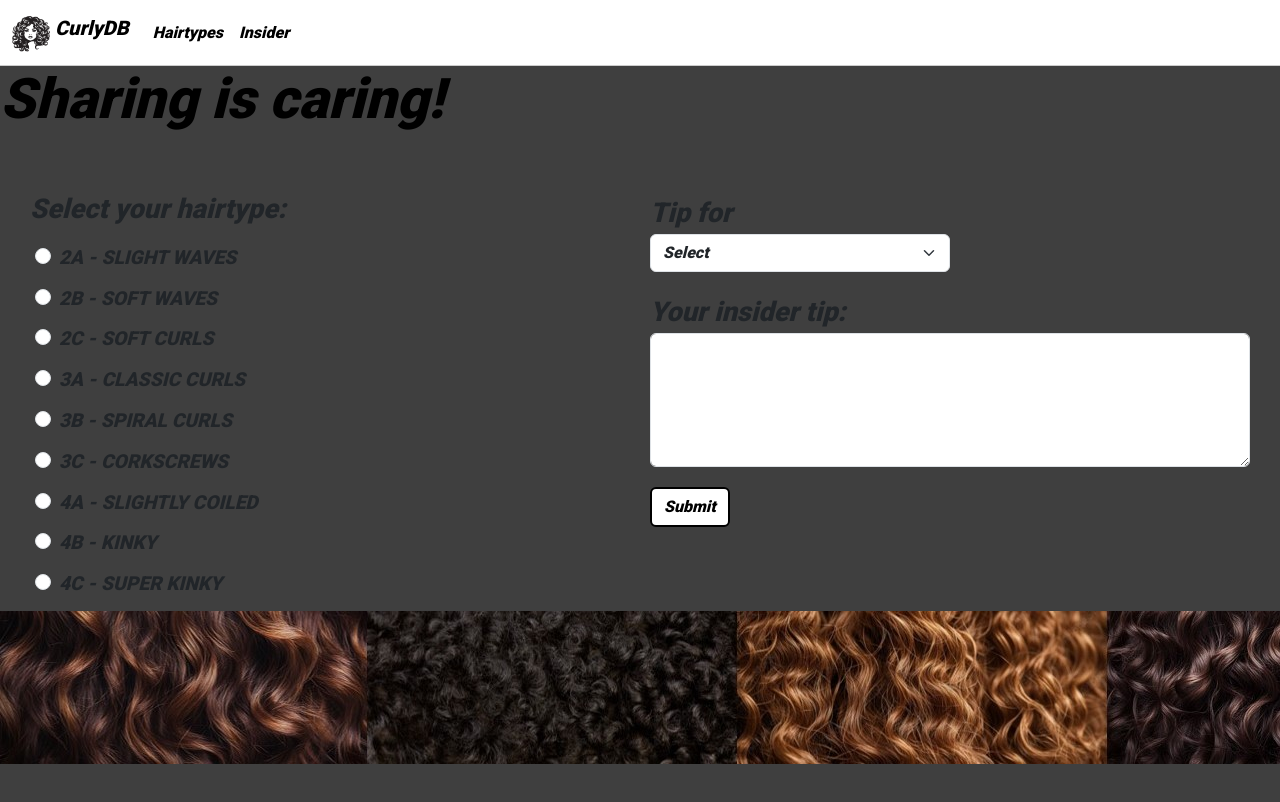
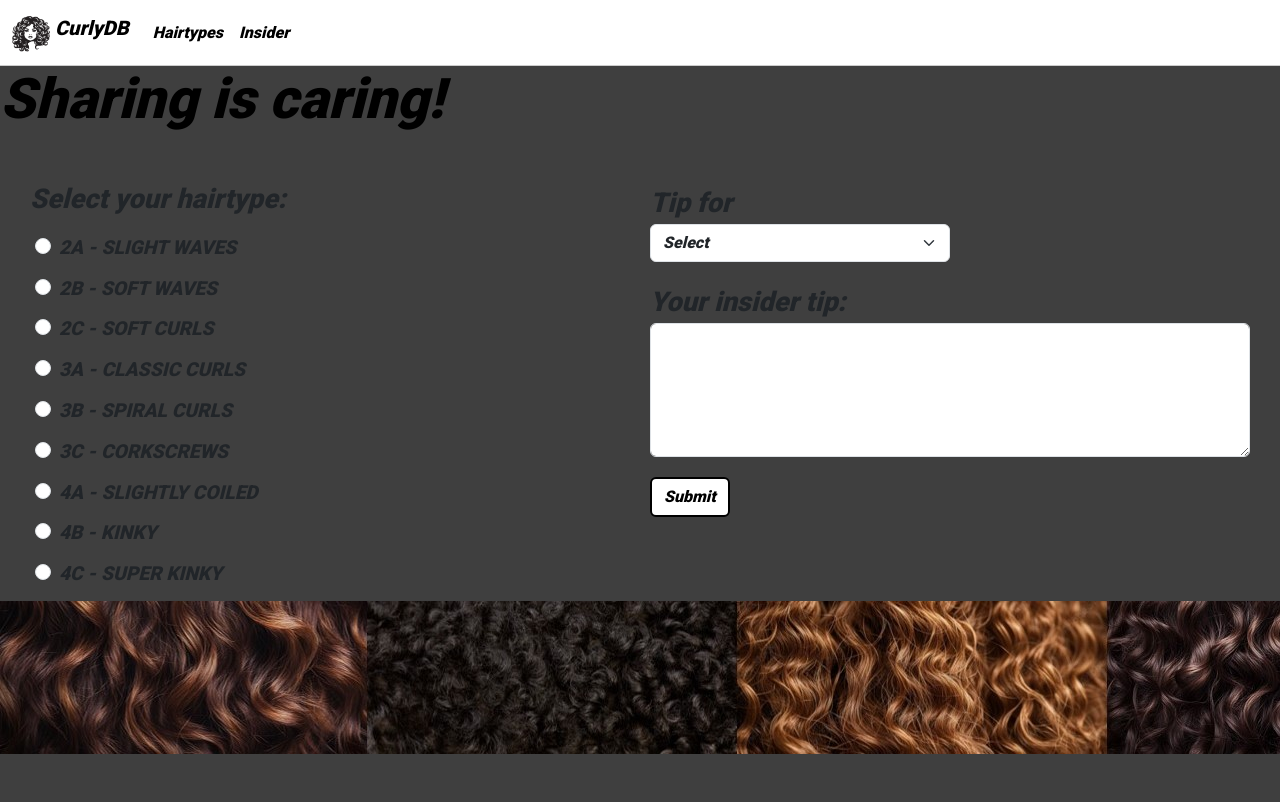
Before and after one commit to selintyrs/curlyDB, a SvelteKit app: page /insider/create in a window 1280 px wide. Shown: the top 802 px of the page. Built offline with nearby package versions, Linux system fonts and the light colour scheme.

Commit message:
margin top

```diff
--- a/src/routes/insider/create/+page.svelte
+++ b/src/routes/insider/create/+page.svelte
@@ -152,7 +152,7 @@
     display: grid;
     grid-template-columns: 1fr 1fr;
     gap: 20px; /* Space between columns */
-    margin-top: 60px;
+    margin-top: 50px;
     padding-left: 30px;
     padding-right: 30px;
     margin-bottom: 10px;
```
